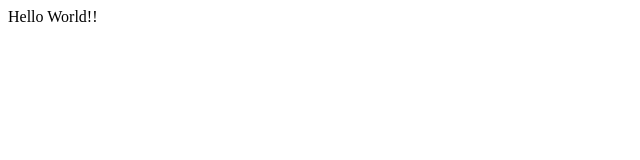
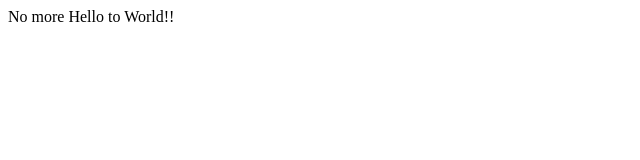
Before and after one commit to beetheprogrammer/portfolio-site, a Next.js app: page / in a window 1280 px wide. Shown: the top 160 px of the page, without its empty margins (0-640 px from the left). Built offline with nearby package versions, Linux system fonts and the light colour scheme.

Commit message:
Test CI/Cd

```diff
--- a/src/app/page.tsx
+++ b/src/app/page.tsx
@@ -3,7 +3,7 @@
 export default function Home() {
   return (
     <div >
-      Hello World!!
+      No more Hello to World!!
     </div>
   );
 }
```
